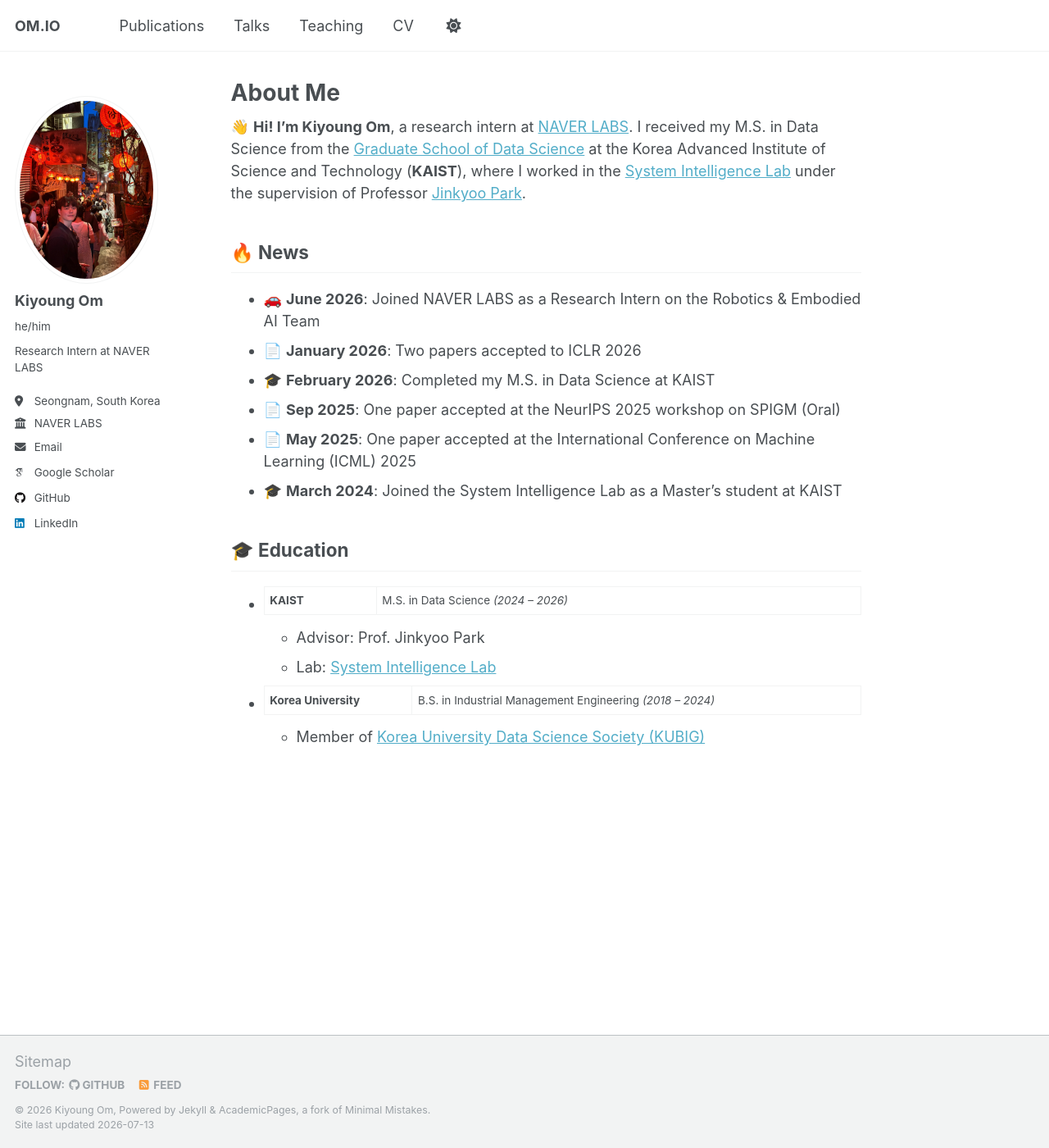
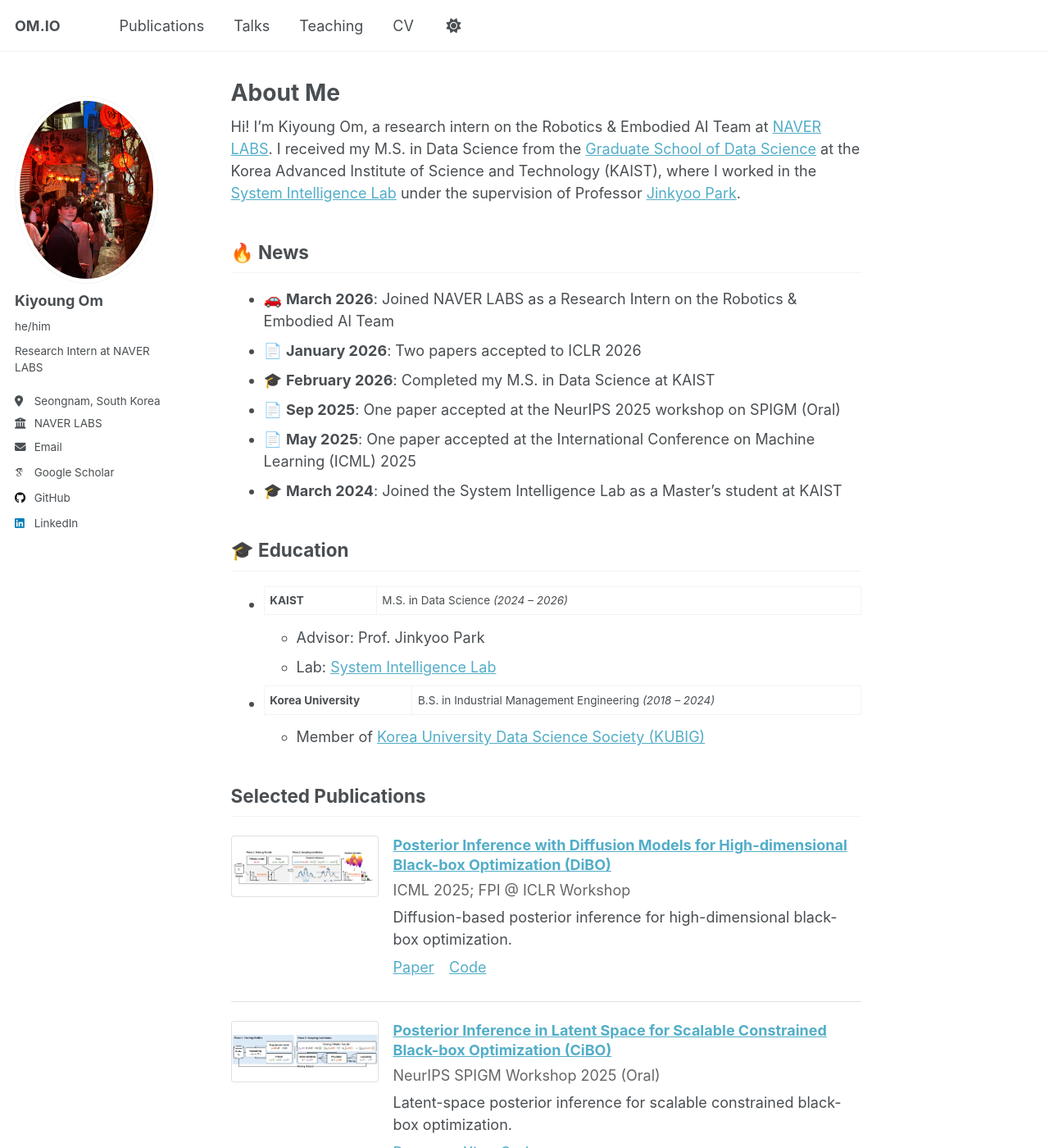
Before and after one commit to umkiyoung/umkiyoung.github.io, a Jekyll site: the page built from _pages/about.md, in a window 1280 px wide and 1400 px high. Shown: the whole window at 82% size. Built offline with Jekyll 4.4.1, drawn with Linux system fonts in a browser that asks for light colours; some web fonts are replaced.

Commit message:
Add selected publications to homepage

```diff
--- a/_pages/about.md
+++ b/_pages/about.md
@@ -7,10 +7,10 @@ redirect_from:
   - /about.html
 ---
 
-👋 **Hi! I'm Kiyoung Om**, a research intern at [NAVER LABS](https://www.naverlabs.com/). I received my M.S. in Data Science from the [Graduate School of Data Science](https://gsds.kaist.ac.kr/) at the Korea Advanced Institute of Science and Technology (**KAIST**), where I worked in the [System Intelligence Lab](http://silab.kaist.ac.kr/) under the supervision of Professor [Jinkyoo Park](https://scholar.google.com/citations?user=sH2a0nkAAAAJ&hl=ko&oi=ao).
+Hi! I'm Kiyoung Om, a research intern on the Robotics & Embodied AI Team at [NAVER LABS](https://www.naverlabs.com/). I received my M.S. in Data Science from the [Graduate School of Data Science](https://gsds.kaist.ac.kr/) at the Korea Advanced Institute of Science and Technology (KAIST), where I worked in the [System Intelligence Lab](http://silab.kaist.ac.kr/) under the supervision of Professor [Jinkyoo Park](https://scholar.google.com/citations?user=sH2a0nkAAAAJ&hl=ko&oi=ao).
 
 ## 🔥 News
-* 🚗 **June 2026**: Joined NAVER LABS as a Research Intern on the Robotics & Embodied AI Team
+* 🚗 **March 2026**: Joined NAVER LABS as a Research Intern on the Robotics & Embodied AI Team
 * 📄 **January 2026**: Two papers accepted to ICLR 2026
 * 🎓 **February 2026**: Completed my M.S. in Data Science at KAIST
 * 📄 **Sep 2025**: One paper accepted at the NeurIPS 2025 workshop on SPIGM (Oral)
@@ -27,3 +27,38 @@ redirect_from:
 * **Korea University** | B.S. in Industrial Management Engineering *(2018 – 2024)*
 
   * Member of [Korea University Data Science Society (KUBIG)](https://kubigkorea.com/)
+
+## Selected Publications
+
+<div class="selected-publications">
+  <article class="selected-publication">
+    <a class="selected-publication__image" href="/publication/2025-05-01-dibo">
+      <img src="/images/publication/dibo.png" alt="DiBO framework overview">
+    </a>
+    <div class="selected-publication__content">
+      <h3><a href="/publication/2025-05-01-dibo">Posterior Inference with Diffusion Models for High-dimensional Black-box Optimization (DiBO)</a></h3>
+      <p class="selected-publication__meta">ICML 2025; FPI @ ICLR Workshop</p>
+      <p>Diffusion-based posterior inference for high-dimensional black-box optimization.</p>
+      <p class="selected-publication__links">
+        <a href="https://openreview.net/forum?id=EXds2NBOoq">Paper</a>
+        <a href="https://github.com/umkiyoung/DiBO">Code</a>
+      </p>
+    </div>
+  </article>
+
+  <article class="selected-publication">
+    <a class="selected-publication__image" href="/publication/2025-05-15-cibo">
+      <img src="/images/publication/cibo2.png" alt="CiBO framework overview">
+    </a>
+    <div class="selected-publication__content">
+      <h3><a href="/publication/2025-05-15-cibo">Posterior Inference in Latent Space for Scalable Constrained Black-box Optimization (CiBO)</a></h3>
+      <p class="selected-publication__meta">NeurIPS SPIGM Workshop 2025 (Oral)</p>
+      <p>Latent-space posterior inference for scalable constrained black-box optimization.</p>
+      <p class="selected-publication__links">
+        <a href="https://openreview.net/forum?id=X4DFcAfkFS">Paper</a>
+        <a href="https://arxiv.org/abs/2507.00480">arXiv</a>
+        <a href="https://github.com/umkiyoung/CiBO">Code</a>
+      </p>
+    </div>
+  </article>
+</div>
--- a/assets/css/main.scss
+++ b/assets/css/main.scss
@@ -41,3 +41,80 @@
     "vendor/font-awesome/brands",
     "vendor/magnific-popup/magnific-popup"
 ;
+
+.selected-publications {
+  margin-top: 1rem;
+}
+
+.selected-publication {
+  display: flex;
+  gap: 1rem;
+  align-items: flex-start;
+  margin: 1.25rem 0;
+  padding-bottom: 1.25rem;
+  border-bottom: 1px solid rgba(0, 0, 0, 0.12);
+}
+
+.selected-publication__image {
+  flex: 0 0 180px;
+}
+
+.selected-publication__image img {
+  display: block;
+  width: 100%;
+  aspect-ratio: 2.4 / 1;
+  object-fit: contain;
+  border: 1px solid rgba(0, 0, 0, 0.12);
+  border-radius: 4px;
+  background: #fff;
+}
+
+.selected-publication__content {
+  min-width: 0;
+}
+
+.selected-publication__content h3 {
+  margin: 0 0 0.25rem;
+  font-size: 1rem;
+  line-height: 1.35;
+}
+
+.selected-publication__content p {
+  margin: 0 0 0.35rem;
+}
+
+.selected-publication__meta,
+.selected-publication__links {
+  font-size: 0.85rem;
+}
+
+.selected-publication__meta {
+  color: #666;
+}
+
+.selected-publication__links a {
+  margin-right: 0.75rem;
+}
+
+[data-theme="dark"] .selected-publication {
+  border-bottom-color: rgba(255, 255, 255, 0.16);
+}
+
+[data-theme="dark"] .selected-publication__image img {
+  border-color: rgba(255, 255, 255, 0.16);
+}
+
+[data-theme="dark"] .selected-publication__meta {
+  color: #aaa;
+}
+
+@media (max-width: 640px) {
+  .selected-publication {
+    flex-direction: column;
+  }
+
+  .selected-publication__image {
+    width: 100%;
+    flex-basis: auto;
+  }
+}
```
